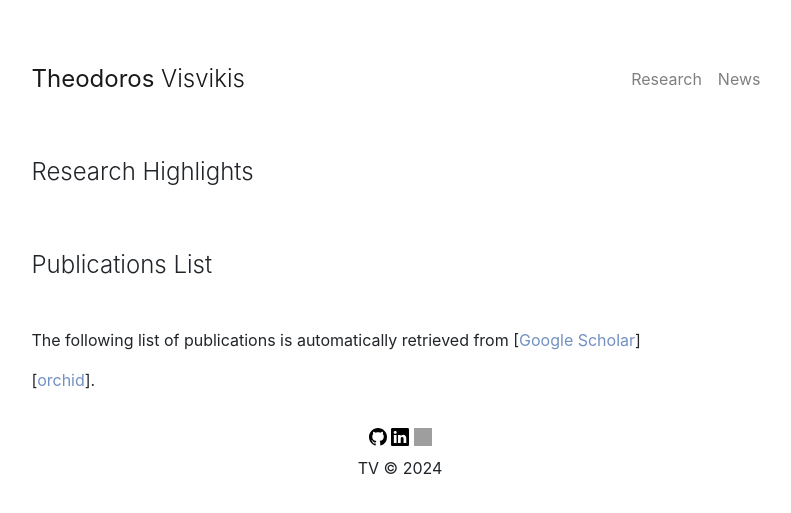
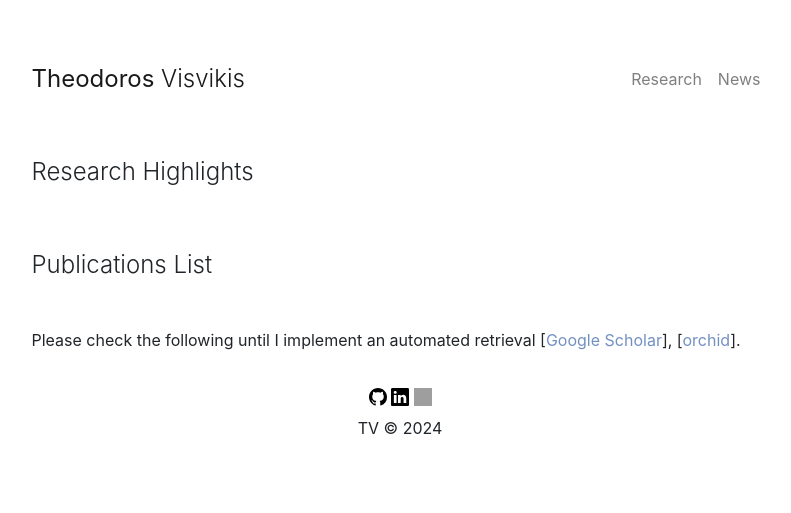
Before and after one commit to Tomatokeftes/tomatokeftes.github.io, a Jekyll site: the page built from research.md, in a window 1280 px wide. Shown: the top 513 px of the page, without its empty margins (240-1031 px from the left). Built offline with Jekyll 4.4.1, drawn with Linux system fonts in a browser that asks for light colours; nearby versions of some CDN libraries; grey boxes are pictures that could not be loaded.

Commit message:
Fixed some more minor things

```diff
--- a/_includes/research.html
+++ b/_includes/research.html
@@ -5,7 +5,7 @@
 <div id="{{ category | first }}" class="list-group">
   {% for post in category.last %}
 
-  <a href="{{post.url}}" class="btn-light mb-3">
+  <!-- <a href="{{post.url}}" class="btn-light mb-3">
 
     <div class="row g-0 p-1 m-1">
       <div class="col-12 col-sm-4 d-flex align-items-center">
@@ -18,7 +18,7 @@
       </div>
     </div>
 
-  </a>
+  </a> -->
 
 
   {% endfor %}
--- a/research.md
+++ b/research.md
@@ -8,12 +8,11 @@
 
 <h1 class="mb-5 display-4 pt-3" style="font-size: x-large;"> Publications List </h1>
 
-The following list of publications is automatically retrieved from
-[[Google Scholar](https://scholar.google.com/citations?user=YciAJH0AAAAJ&hl=en)]
+Please check the following until I implement an automated retrieval
+[[Google Scholar](https://scholar.google.com/citations?user=YciAJH0AAAAJ&hl=en)], [[orchid](https://orcid.org/0009-0003-5579-5488)].
 <!-- [dblp](https://dblp.org/pid/167/1074.html), you can also take a look here for a more complete list:  -->
 
-[[orchid](https://orcid.org/0009-0003-5579-5488)].
 
 
-<div id='publications'>
-</div>
+<!-- <div id='publications'>
+</div> -->
```
Also changed, not shown: index.md (+2 -2 lines).
